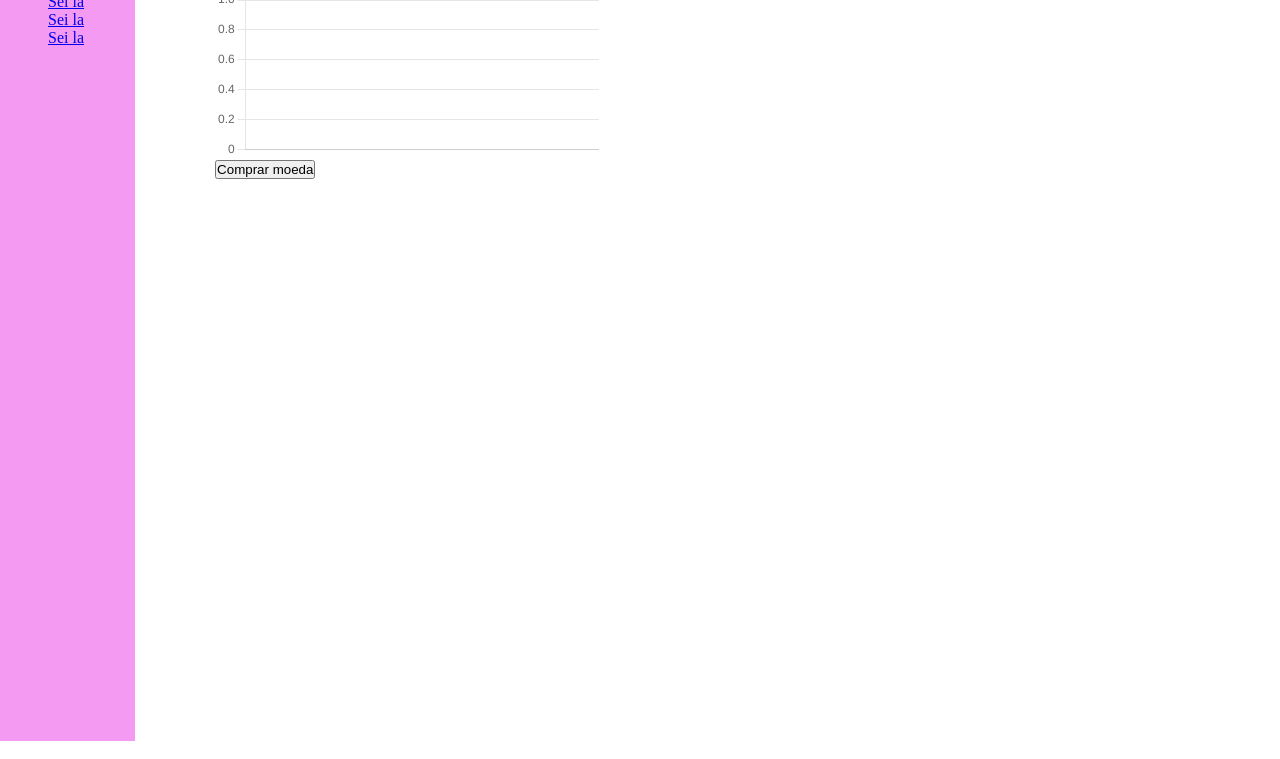
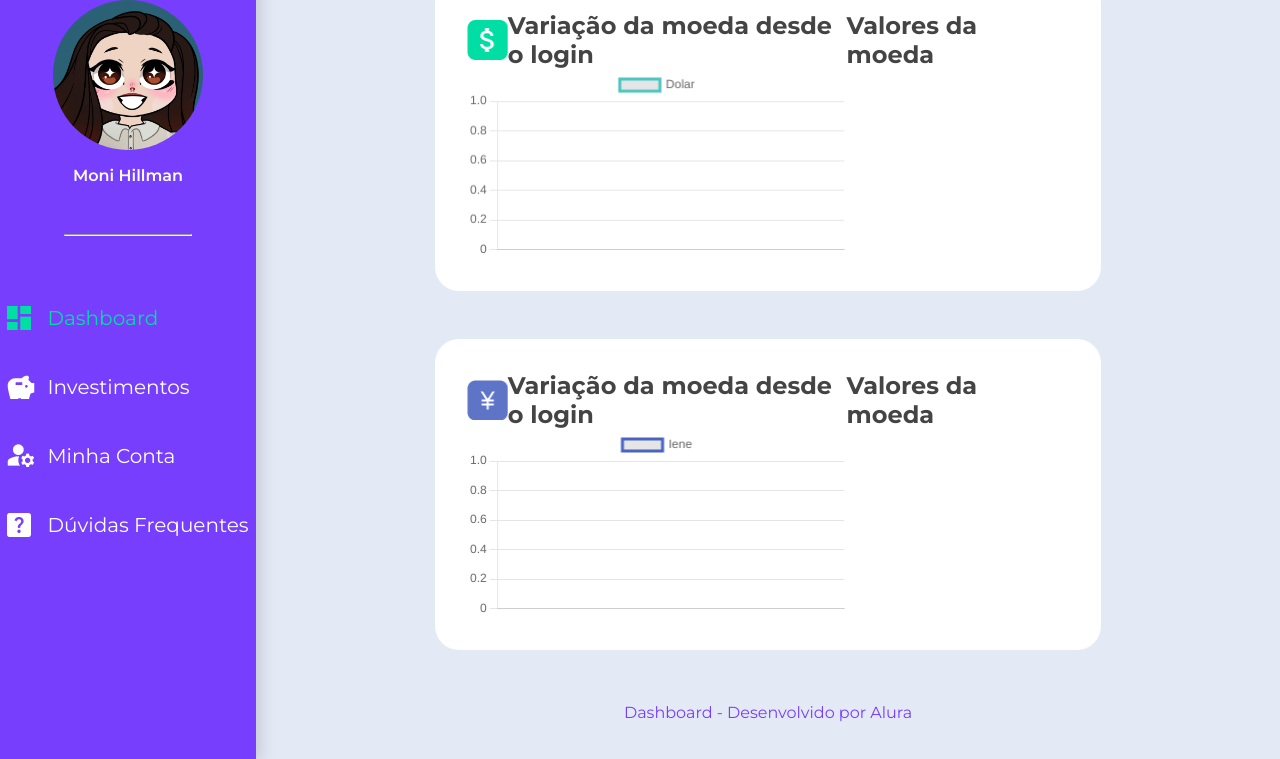
Before and after one commit to MonicaHillman/dindin, a plain HTML site: page index.html in a window 1280 px wide. Shown: the part 128-887 px from the top of the page. Drawn offline with nearby package versions, Linux system fonts and the light colour scheme; no server answers.

Commit message:
código atualizado

```diff
--- a/index.html
+++ b/index.html
@@ -1,51 +1,73 @@
-<!doctype html>
+<!DOCTYPE html>
 <html lang="en">
 
 <head>
   <meta charset="utf-8">
   <meta name="viewport" content="width=device-width, initial-scale=1">
-  <title>Demo</title>
+  <title>ByteBank</title>
+  <link rel="preconnect" href="https://fonts.googleapis.com">
+  <link rel="preconnect" href="https://fonts.gstatic.com" crossorigin>
+  <link href="https://fonts.googleapis.com/css2?family=Montserrat:wght@400;600;700&display=swap" rel="stylesheet">
   <link rel="stylesheet" href="styles.css">
 </head>
 
-<body>
-  <header class="cabecalho">
-    <h1>Logo</h1>
-  </header>
+<body class="container">
+  <section class="sidebar">
+    <img src="./imagens/logo.png" alt="Logo do bytebank" />
+    <img src="./imagens/avatar.png" alt="Avatar do usuário" class="sidebar__avatar" />
+    <h2>Moni Hillman</h2>
+    <hr class="sidebar__linha" />
+    <nav class="sidebar__links">
+      <a href="#"><span class="links__icone dashboard"></span>Dashboard</a>
+      <a href="#"><span class="links__icone cofre">Investimentos</a>
+      <a href="#"><span class="links__icone configuracao">Minha Conta</a>
+      <a href="#"><span class="links__icone duvida">Dúvidas Frequentes</a>
+    </nav>
+  </section>
 
-  <main>
-    <section class="container">
-      <nav class="sidebar">
-        <a href="#">Home</a>
-        <a href="#">Sei la</a>
-        <a href="#">Sei la</a>
-        <a href="#">Sei la</a>
-        <a href="#">Sei la</a>
-      </nav>
+  <main class="dados">
+    <header class="cabecalho">
+      <h2>Olá, Moni! Estes são os detalhes da sua cotação:</h2>
+    </header>
 
-      <section class="dados">
+    <article class="dadosDolar">
+      <div class="grafico">
+        <div class="grafico__titulo">
+          <span class="grafico__ilustracao-dolar"></span>
+          <h2>Variação da moeda desde o login</h2>
+        </div>
+        <canvas id="graficoDolar"></canvas>
+      </div>
 
-        <div class="chart">
+      <div class="investimentos">
+        <h2>Valores da moeda</h2>
+        <ul class="investimentos__lista" id="dolar" data-lista>
+        </ul>
+      </div>
+    </article>
+
+    <article class="dadosIene">
+      <div class="grafico">
+        <div class="grafico__titulo">
+          <span class="grafico__ilustracao-iene"></span>
           <h2>Variação da moeda desde o login</h2>
-          <canvas id="myChart"></canvas>
-          <button id="meuBotao">Comprar moeda</button>
         </div>
+        <canvas id="graficoIene"></canvas>
+      </div>
 
-        <div class="investimentos">
-          <h2>Meus investimentos</h2>
-          <ul id="listaInvestimentos">
-          </ul>
-          <h2>Total adquirido: <p id="valorGasto"></p>
-          </h2>
-        </div>
+      <div class="investimentos">
+        <h2>Valores da moeda</h2>
+        <ul class="investimentos__lista" id="iene" data-lista>
+        </ul>
+    </article>
 
-      </section>
-    </section>
+    <footer class="rodape">
+      <p>Dashboard - Desenvolvido por Alura</p>
+    </footer>
   </main>
 
-
   <script src="https://cdn.jsdelivr.net/npm/chart.js"></script>
-  <script src="index.js"></script>
+  <script src="./scripts/index.js" type="module"></script>
 </body>
 
 </html>
--- a/index.js
+++ /dev/null
@@ -1,63 +0,0 @@
-let worker;
-let moeda = 'usd';
-const ctx = document.getElementById('myChart');
-const botao = document.getElementById('meuBotao');
-let data = [];
-let label = [];
-let valores = []
-let soma = 0;
-let valor = 0;
-
-const chart = new Chart(ctx, {
-    type: 'line',
-    data: {
-        labels: [],
-        datasets: [{
-            label: 'Dólar',
-            data: [],
-            fill: false,
-            borderColor: 'rgb(75, 192, 192)',
-            tension: 0.1
-        }]
-    }
-});
-
-worker = new Worker("worker.js");
-worker.postMessage(moeda);
-
-worker.addEventListener("message", event => {
-    let data = new Date(event.data.create_date);
-    let horario = data.getHours() + ":" + data.getMinutes() + ":" + data.getSeconds();
-    valor = event.data.ask;
-    addData(chart, horario, valor);
-})
-
-botao.addEventListener("click", () => {
-    valores.push(valor);
-
-    soma += parseFloat(valor);
-    console.log(soma);
-    addInvestimentos();
-})
-
-function addData(chart, label, data) {
-
-    chart.data.labels.push(label);
-    chart.data.datasets.forEach((dataset) => {
-        dataset.data.push(data);
-    });
-    chart.update();
-}
-
-function addInvestimentos() {
-    const lista = document.getElementById('listaInvestimentos');
-    const valorGasto = document.getElementById('valorGasto');
-    const itemLista = document.createElement('li');
-
-    valores.forEach(elemento => {
-        itemLista.innerHTML = elemento;
-        lista.appendChild(itemLista);
-    })
-
-    valorGasto.innerHTML = soma;
-}
--- /dev/null
+++ b/scripts/imprimirCotacao.js
@@ -0,0 +1,25 @@
+const lista = document.querySelectorAll('[data-lista]');
+
+export default function imprimirCotacao(nome, valor) {
+    lista.forEach((listaEscolhida) => {
+        if (listaEscolhida.id == nome) {
+            imprimeCotacao(listaEscolhida, nome, valor)
+        }
+    })
+}
+
+function imprimeCotacao(lista, nome, valor) {
+    lista.innerHTML = ''
+
+    const plurais = {
+        'dolar': 'dolares',
+        'iene': 'ienes'
+    }
+
+    for (let multiplicador = 1; multiplicador <= 1000; multiplicador *= 10) {
+        const listaItem = document.createElement('li');
+        listaItem.innerHTML = `${multiplicador} ${multiplicador == 1 ? nome : plurais[nome]}: ${(valor * multiplicador).toFixed(2)}`
+        lista.appendChild(listaItem);
+    }
+
+}
--- /dev/null
+++ b/scripts/index.js
@@ -0,0 +1,81 @@
+import imprimirCotacao from './imprimirCotacao.js'
+
+let worker;
+let workerIene;
+const graficoDolar = document.getElementById('graficoDolar');
+const graficoIene = document.getElementById('graficoIene');
+let valor = 0;
+
+//iniciando worker
+worker = new Worker('worker.js');
+
+//enviando mensagem pro worker do dólar
+worker.postMessage('usd');
+
+//cria um gráfico com a lib chart.js
+const chart = new Chart(graficoDolar, {
+    type: 'line',
+    data: {
+        labels: [],
+        datasets: [{
+            label: 'Dolar',
+            data: [],
+            fill: false,
+            borderColor: 'rgb(75, 198, 192)',
+            tension: 0.1
+        }]
+    }
+});
+
+//captar horário da atualização do valor da moeda
+function geraHorario() {
+    let data = new Date();
+    let horario = data.getHours() + ":" + data.getMinutes() + ":" + data.getSeconds();
+    return horario;
+}
+
+//quando receber uma mensagem do worker
+worker.addEventListener("message", event => {
+    let tempo = geraHorario(event);
+    valor = event.data.ask;
+    imprimirCotacao("dolar", valor)
+    addData(chart, tempo, valor);
+})
+
+//adiciona data pra atualizar o grafico
+function addData(chart, label, data) {
+    chart.data.labels.push(label);
+    chart.data.datasets.forEach((dataset) => {
+        dataset.data.push(data);
+    });
+    chart.update();
+}
+
+/* -------------------------------------------------------------------------------------*/
+
+//cria gráfico do iene
+const chartIene = new Chart(graficoIene, {
+    type: 'line',
+    data: {
+        labels: [],
+        datasets: [{
+            label: 'Iene',
+            data: [],
+            fill: false,
+            borderColor: 'rgb(75, 100, 192)',
+            tension: 0.1
+        }]
+    }
+});
+
+//cria worker pro iene
+workerIene = new Worker("workerIene.js");
+workerIene.postMessage('iene');
+
+//quando recebe mensagem do worker
+workerIene.addEventListener("message", event => {
+    let tempo = geraHorario();
+    valor = event.data.ask;
+    imprimirCotacao("iene", valor);
+    addData(chartIene, tempo, valor);
+})
--- a/styles.css
+++ b/styles.css
@@ -1,31 +1,27 @@
+@import url("./styles/grafico.css");
+@import url("./styles/cabecalho.css");
+@import url("./styles/rodape.css");
+@import url("./styles/sidebar.css");
+
+:root {
+    --lilas: #E4E9F6;
+    --roxo: #783EFD;
+    --verde-claro: #CCF8ED;
+    --verde-escuro: #00DEA3;
+    --cinza: #444444;
+}
+
 * {
     box-sizing: border-box;
     margin: 0;
     padding: 0;
-}
-
-.cabecalho {
-    padding: 1em 2em;
+    font-family: 'Montserrat', sans-serif;
+    line-height: 29px;
 }
 
 .container {
-    display: flex;
+    display: grid;
     height: 100vh;
+    grid-template-columns: 20% auto;
+    background-color: var(--lilas);
 }
-
-.dados {
-    padding: 0 5em;
-    width: 100vw;
-    display: flex;
-}
-
-.chart {
-    width: 30vw;
-}
-
-.sidebar {
-    display: flex;
-    flex-direction: column;
-    background-color: #f59af2;
-    padding: 1em 3em;
-}
--- /dev/null
+++ b/styles/cabecalho.css
@@ -0,0 +1,9 @@
+.cabecalho {
+    text-align: center;
+    background-color: white;
+    color: var(--roxo);
+    padding: 1em 0;
+    box-shadow: 4px 4px 8px rgba(0, 0, 0, 0.15);
+    font-weight: 600;
+    font-size: 15px;
+}
--- /dev/null
+++ b/styles/grafico.css
@@ -0,0 +1,49 @@
+.dadosDolar,
+.dadosIene {
+    margin: 3em auto;
+    padding: 2em;
+    display: flex;
+    justify-content: space-between;
+    background-color: white;
+    border-radius: 24px;
+    width: 65%;
+    color: var(--cinza);
+}
+
+.grafico {
+    width: 30vw;
+}
+
+.grafico__titulo {
+    display: flex;
+    align-items: center;
+}
+
+.grafico__titulo span {
+    background-repeat: no-repeat;
+    width: 50px;
+    height: 40px;
+}
+
+.grafico__ilustracao-dolar {
+    background-image: url('../imagens/cifrao.png');
+}
+
+.grafico__ilustracao-iene {
+    background-image: url('../imagens/iene.png');
+}
+
+.grafico__titulo h2 {
+    color: var(--cinza);
+    font-weight: 700;
+    font-size: 24px;
+}
+
+.investimentos__lista {
+    margin: 2em;
+    color: var(--cinza);
+}
+
+.investimentos__lista li {
+    margin: 1em 0;
+}
--- /dev/null
+++ b/styles/rodape.css
@@ -0,0 +1,5 @@
+.rodape {
+    padding-bottom: 2em;
+    text-align: center;
+    color: var(--roxo);
+}
--- /dev/null
+++ b/styles/sidebar.css
@@ -0,0 +1,67 @@
+.sidebar {
+    display: flex;
+    flex-direction: column;
+    align-items: center;
+    background-color: var(--roxo);
+    padding: 5em 0;
+
+    filter: drop-shadow(4px 4px 8px rgba(0, 0, 0, 0.15));
+}
+
+.sidebar__avatar {
+    width: 150px;
+    border-radius: 100%;
+    margin: 1em 0;
+}
+
+.sidebar h2 {
+    font-weight: 600;
+    font-size: 16px;
+    line-height: 20px;
+    color: white;
+}
+
+.sidebar__links {
+    display: flex;
+    flex-direction: column;
+}
+
+.sidebar__links a {
+    font-weight: 400;
+    font-size: 20px;
+    line-height: 24px;
+    color: white;
+    text-decoration: none;
+    margin: 1em 0;
+}
+
+.sidebar__links a:first-of-type {
+    color: var(--verde-escuro);
+}
+
+.sidebar__linha {
+    margin: 3em 0;
+    color: black;
+    width: 50%;
+}
+
+.links__icone {
+    padding-left: 2em;
+    background-repeat: no-repeat;
+}
+
+.dashboard {
+    background-image: url("../imagens/icon-dashboard.png")
+}
+
+.cofre {
+    background-image: url("../imagens/icon-cofre.png")
+}
+
+.configuracao {
+    background-image: url("../imagens/icon-configuracao.png")
+}
+
+.duvida {
+    background-image: url("../imagens/icon-duvida.png")
+}
--- /dev/null
+++ b/workerIene.js
@@ -0,0 +1,14 @@
+addEventListener("message", event => {
+    // extract person passed from main thread from event object
+    let moeda = event.data
+    conectaAPI(moeda);
+    setInterval(() => conectaAPI(moeda), 5000);
+})
+
+async function conectaAPI(moeda) {
+    const conecta = await fetch("https://economia.awesomeapi.com.br/last/JPY-BRL");
+    const conectaTraduzido = await conecta.json();
+    /*  return conectaTraduzido.USDBRL; */
+
+    postMessage(conectaTraduzido.JPYBRL)
+}
```
Also changed, not shown: package.json (deleted, +0 -11 lines), imagens/avatar.png (added), imagens/cifrao.png (added), imagens/icon-cofre.png (added), imagens/icon-configuracao.png (added), imagens/icon-dashboard.png (added), imagens/icon-duvida.png (added), imagens/iene.png (added), imagens/logo.png (added).
